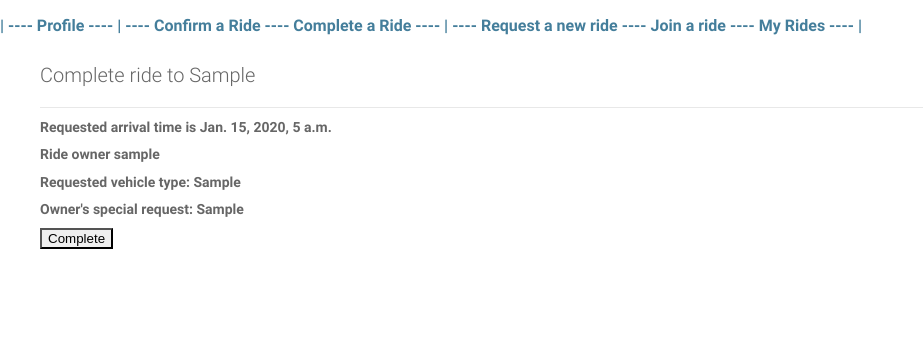
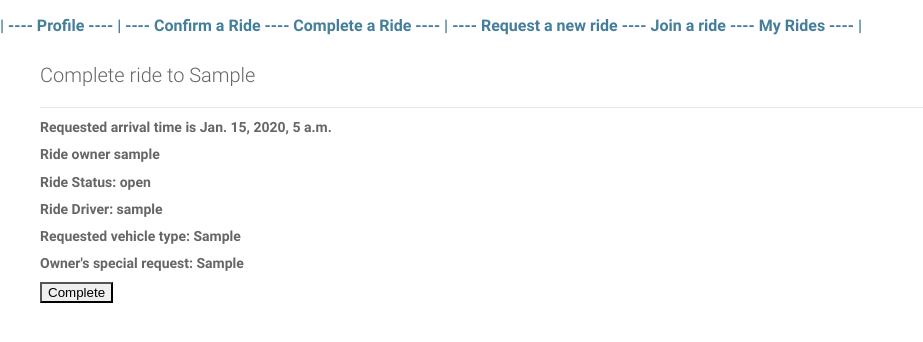
Before and after one commit to jingyi-xie/RideSharing-Web-app, a Django app: page /ride/1/complete/ in a window 1280 px wide. Shown: the part 50-392 px from the top of the page, without its empty margins (0-923 px from the left). Run offline with Django 3.2, Linux system fonts and the light colour scheme; a user stored in the database is signed in; tables that the repository leaves empty hold one stand-in row (values such as "Sample post").

Commit message:
ride complete view

```diff
--- a/web-app/rideshare/templates/rideshare/app_ride_complete.html
+++ b/web-app/rideshare/templates/rideshare/app_ride_complete.html
@@ -2,8 +2,10 @@
 {% block content %}
 <h1>Complete ride to {{ object.dest }}</h1>
 <hr>
-<h3>Requested arrival time is {{ object.arrival}}<h3>
+<h3>Requested arrival time is {{ object.arrival}}</h3>
 <h3>Ride owner {{ object.owner }}<h3>
+<h3>Ride Status: {{ object.status }}<h3>
+<h3>Ride Driver: {{ object.driver }}<h3>
 <h3>Requested vehicle type: {{ object.v_type }}<h3>
 <h3>Owner's special request: {{ object.user_special }}<h3>
 
--- a/web-app/rideshare/views.py
+++ b/web-app/rideshare/views.py
@@ -105,7 +105,7 @@ class ride_complete_view(SuccessMessageMixin, LoginRequiredMixin, UpdateView):
 
     def test_func(self):
         ride = self.get_object()
-        if self.request.user.will_drive == True & app_ride.objects.get(pk=self.kwargs.get('pk')) == self.request.user:
+        if self.request.user.will_drive == True & ride.driver == self.request.user & ride.status == "confirmed":
             return True
         return False
 
```
